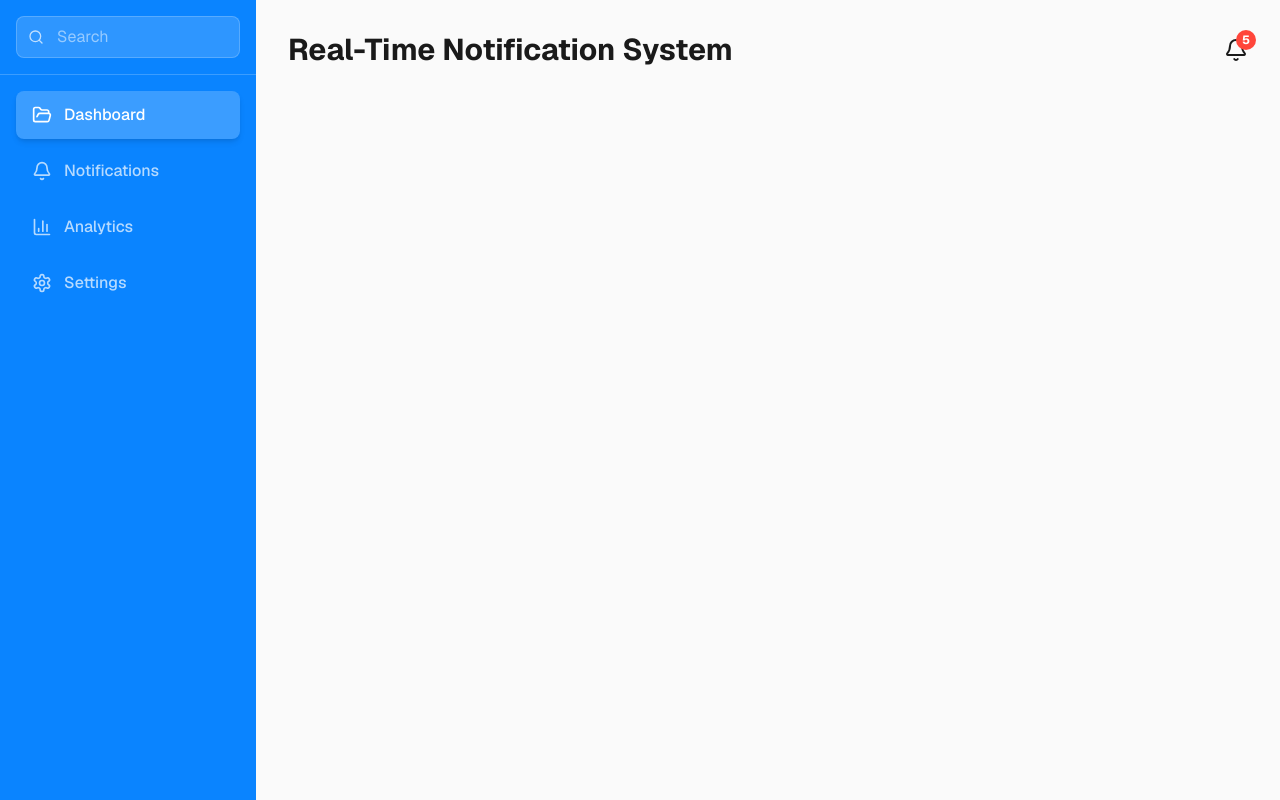
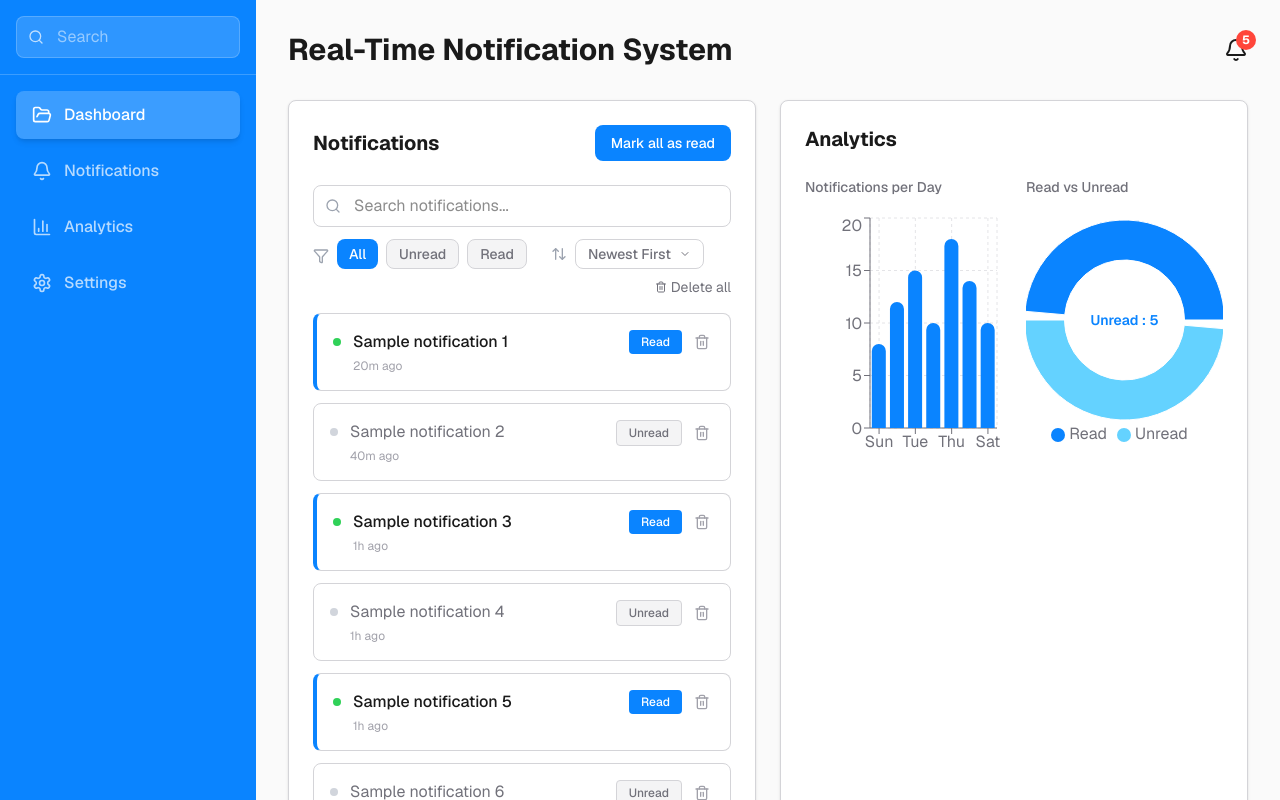
Before and after one commit to mohankapakayala/real-time-notifications-system, a Next.js app: page / in a window 1280 px wide. Both pictures are taken after a click on the button "Dashboard". Shown: the top 800 px of the page. Built offline with nearby package versions, Linux system fonts and the light colour scheme.

Commit message:
Moved inline styles to external styles

```diff
--- /dev/null
+++ b/app/components.css
@@ -0,0 +1,126 @@
+/* Component-specific utility classes */
+
+/* Colors */
+.text-primary {
+  color: var(--foreground);
+}
+
+.text-secondary {
+  color: #71717a;
+}
+
+.text-muted {
+  color: #a1a1aa;
+}
+
+.text-icon {
+  color: #9ca3af;
+}
+
+.bg-primary {
+  background-color: var(--primary);
+}
+
+.bg-background {
+  background-color: var(--background);
+}
+
+.bg-error {
+  background-color: var(--error);
+}
+
+.bg-success {
+  background-color: var(--success);
+}
+
+.bg-white {
+  background-color: var(--surface);
+}
+
+/* Borders */
+.border-default {
+  border-color: var(--border);
+}
+
+.border-sidebar {
+  border-color: rgba(255, 255, 255, 0.2);
+}
+
+/* Sidebar specific */
+.sidebar-bg {
+  background-color: var(--primary);
+}
+
+.sidebar-search-bg {
+  background-color: rgba(255, 255, 255, 0.15);
+}
+
+.sidebar-search-border {
+  border-color: rgba(255, 255, 255, 0.2);
+}
+
+.sidebar-menu-active {
+  background-color: rgba(255, 255, 255, 0.2);
+}
+
+/* Notification badge */
+.notification-badge {
+  background-color: var(--error);
+}
+
+.notification-badge-dot {
+  background-color: var(--success);
+}
+
+/* Notification item states */
+.notification-unread-border {
+  border-left-color: var(--primary);
+}
+
+/* Button states */
+.btn-primary {
+  background-color: var(--primary);
+  color: white;
+}
+
+.btn-secondary {
+  background-color: #f4f4f5;
+  color: #71717a;
+  border: 1px solid var(--border);
+}
+
+.btn-secondary:hover {
+  opacity: 0.8;
+}
+
+/* Input focus state */
+.input-focus {
+  border-color: var(--primary);
+}
+
+/* Chart colors */
+.chart-primary {
+  fill: var(--primary);
+}
+
+/* Pagination */
+.pagination-disabled {
+  background-color: #f4f4f5;
+  color: #a1a1aa;
+}
+
+.pagination-active {
+  background-color: var(--primary);
+  color: white;
+}
+
+.pagination-inactive {
+  background-color: var(--surface);
+  color: #71717a;
+  border: 1px solid var(--border);
+}
+
+/* Hover states */
+.hover\:text-error:hover {
+  color: var(--error);
+}
--- a/app/globals.css
+++ b/app/globals.css
@@ -1,4 +1,5 @@
 @import "tailwindcss";
+@import "./components.css";
 
 :root {
   --background: #fafafa;
--- a/app/page.tsx
+++ b/app/page.tsx
@@ -14,7 +14,8 @@ import NotificationDropdown from "@/components/NotificationDropdown";
 import BellIcon from "@/components/BellIcon";
 import { Menu } from "lucide-react";
 import Card from "@/components/Card";
-import { APP_TITLE, COLORS } from "@/constants";
+import { APP_TITLE } from "@/constants";
+import "@/app/components.css";
 
 const NotificationList = lazy(() => import("@/components/NotificationList"));
 const Analytics = lazy(() => import("@/components/Analytics"));
@@ -93,10 +94,7 @@ export default function Home() {
   }, [addNotification]);
 
   return (
-    <div
-      className="flex min-h-screen overflow-hidden"
-      style={{ backgroundColor: COLORS.BACKGROUND }}
-    >
+    <div className="flex min-h-screen overflow-hidden bg-background">
       {/* Sidebar */}
       <Sidebar
         activePage={activePage}
@@ -115,18 +113,14 @@ export default function Home() {
               {/* Mobile menu button */}
               <button
                 onClick={toggleMobileMenu}
-                className="lg:hidden p-2 rounded-xl shadow-md"
-                style={{ backgroundColor: COLORS.PRIMARY }}
+                className="lg:hidden p-2 rounded-xl shadow-md bg-primary"
                 aria-label="Toggle menu"
               >
                 <Menu className="w-6 h-6 text-white" />
               </button>
 
               {/* Title — same on mobile */}
-              <h1
-                className="text-xl sm:text-2xl lg:text-3xl font-bold truncate flex-1"
-                style={{ color: COLORS.TEXT_PRIMARY }}
-              >
+              <h1 className="text-xl sm:text-2xl lg:text-3xl font-bold truncate flex-1 text-primary">
                 {APP_TITLE}
               </h1>
 
@@ -164,6 +158,20 @@ export default function Home() {
           <Suspense fallback={<LoadingFallback />}>
             {activePage === "notifications" && <NotificationList />}
             {activePage === "analytics" && <Analytics />}
+            {activePage === "dashboard" && (
+              <div className="grid grid-cols-1 lg:grid-cols-2 gap-6">
+                <NotificationList />
+                <Analytics />
+              </div>
+            )}
+            {activePage === "settings" && (
+              <Card>
+                <h2 className="text-xl font-bold mb-4 text-primary">
+                  Settings
+                </h2>
+                <p className="text-secondary">Settings page coming soon...</p>
+              </Card>
+            )}
           </Suspense>
         </div>
       </main>
--- a/components/Analytics.tsx
+++ b/components/Analytics.tsx
@@ -13,6 +13,7 @@ import {
   Pie,
   Cell,
   Legend,
+  Label,
 } from "recharts";
 import Card from "./Card";
 import { useNotifications } from "@/contexts/NotificationContext";
@@ -22,6 +23,7 @@ import {
   MOCK_DAILY_NOTIFICATION_COUNTS,
   TOOLTIP_STYLE,
 } from "@/constants";
+import "@/app/components.css";
 
 function Analytics() {
   const { notifications } = useNotifications();
@@ -57,33 +59,39 @@ function Analytics() {
   }, [notifications]);
 
   // Calculate read vs unread
-  const pieData = useMemo(() => {
-    const readCount = notifications.filter((n) => n.read).length;
-    const unreadCount = notifications.filter((n) => !n.read).length;
+  const { pieData, readCount, unreadCount } = useMemo(() => {
+    const read = notifications.filter((n) => n.read).length;
+    const unread = notifications.filter((n) => !n.read).length;
     const total = notifications.length;
 
     if (total === 0) {
-      return [
-        { name: "Read", value: 0 },
-        { name: "Unread", value: 0 },
-      ];
+      return {
+        pieData: [
+          { name: "Read", value: 0 },
+          { name: "Unread", value: 0 },
+        ],
+        readCount: 0,
+        unreadCount: 0,
+      };
     }
 
-    return [
-      { name: "Read", value: Math.round((readCount / total) * 100) },
-      { name: "Unread", value: Math.round((unreadCount / total) * 100) },
-    ];
+    return {
+      pieData: [
+        { name: "Read", value: Math.round((read / total) * 100) },
+        { name: "Unread", value: Math.round((unread / total) * 100) },
+      ],
+      readCount: read,
+      unreadCount: unread,
+    };
   }, [notifications]);
 
   return (
     <Card>
-      <h2 className="text-xl font-bold mb-6" style={{ color: "#1A1A1A" }}>
-        Analytics
-      </h2>
+      <h2 className="text-xl font-bold mb-6 text-primary">Analytics</h2>
       <div className="grid grid-cols-1 lg:grid-cols-2 gap-6 min-h-[300px]">
         {/* Bar Chart */}
         <div>
-          <h3 className="text-sm font-medium mb-4" style={{ color: "#71717A" }}>
+          <h3 className="text-sm font-medium mb-4 text-secondary">
             Notifications per Day
           </h3>
           <ResponsiveContainer width="100%" height={250}>
@@ -99,7 +107,7 @@ function Analytics() {
 
         {/* Donut Chart */}
         <div>
-          <h3 className="text-sm font-medium mb-4" style={{ color: "#71717A" }}>
+          <h3 className="text-sm font-medium mb-4 text-secondary">
             Read vs Unread
           </h3>
           <ResponsiveContainer width="100%" height={250}>
@@ -119,13 +127,28 @@ function Analytics() {
                     fill={CHART_COLORS[index % CHART_COLORS.length]}
                   />
                 ))}
+                <Label
+                  value={`Unread : ${unreadCount}`}
+                  position="center"
+                  style={{
+                    fontSize: "14px",
+                    fontWeight: "600",
+                    fill: "#0A84FF",
+                  }}
+                />
               </Pie>
-              <Tooltip contentStyle={TOOLTIP_STYLE} />
+              <Tooltip
+                contentStyle={TOOLTIP_STYLE}
+                formatter={(value: number, name: string) => [
+                  `${value}% (${name === "Read" ? readCount : unreadCount})`,
+                  name,
+                ]}
+              />
               <Legend
                 verticalAlign="bottom"
                 height={36}
                 formatter={(value) => (
-                  <span style={{ color: "#71717A" }}>{value}</span>
+                  <span className="text-secondary">{value}</span>
                 )}
               />
             </PieChart>
--- a/components/Card.tsx
+++ b/components/Card.tsx
@@ -1,11 +1,11 @@
 import { memo } from "react";
 import { CardProps } from "@/types";
+import "@/app/components.css";
 
 const Card = memo(function Card({ children, className = "" }: CardProps) {
   return (
     <div
-      className={`bg-white rounded-lg shadow-sm border p-6 ${className}`}
-      style={{ borderColor: "#D4D4D8" }}
+      className={`bg-white rounded-lg shadow-sm border p-6 border-default ${className}`}
     >
       {children}
     </div>
--- a/components/NotificationList.tsx
+++ b/components/NotificationList.tsx
@@ -24,6 +24,7 @@ import { ITEMS_PER_PAGE } from "@/constants";
 import { formatTime, sortNotifications, paginate } from "@/utils";
 import { useDebounce } from "@/hooks/useDebounce";
 import { useClickOutside } from "@/hooks/useClickOutside";
+import "@/app/components.css";
 
 function NotificationList({ initialFilter }: NotificationListProps) {
   const {
@@ -116,14 +117,11 @@ function NotificationList({ initialFilter }: NotificationListProps) {
   return (
     <Card>
       <div className="flex justify-between items-center mb-6">
-        <h2 className="text-xl font-bold" style={{ color: "#1A1A1A" }}>
-          Notifications
-        </h2>
+        <h2 className="text-xl font-bold text-primary">Notifications</h2>
         {notifications.length > 0 && (
           <button
             onClick={markAllAsRead}
-            className="px-4 py-2 text-white rounded-lg transition-colors text-sm font-medium hover:opacity-90 cursor-pointer"
-            style={{ backgroundColor: "#0A84FF" }}
+            className="px-4 py-2 text-white rounded-lg transition-colors text-sm font-medium hover:opacity-90 cursor-pointer btn-primary"
           >
             Mark all as read
           </button>
@@ -134,40 +132,27 @@ function NotificationList({ initialFilter }: NotificationListProps) {
       {notifications.length > 0 && (
         <div className="mb-4 space-y-3">
           <div className="relative">
-            <Search
-              className="absolute left-3 top-1/2 transform -translate-y-1/2 w-4 h-4"
-              style={{ color: "#9CA3AF" }}
-            />
+            <Search className="absolute left-3 top-1/2 transform -translate-y-1/2 w-4 h-4 text-icon" />
             <input
               type="text"
               placeholder="Search notifications..."
               value={searchQuery}
               onChange={(e) => setSearchQuery(e.target.value)}
-              className="w-full pl-10 pr-4 py-2 border rounded-lg focus:outline-none focus:ring-2"
-              style={{ borderColor: "#D4D4D8", backgroundColor: "#FFFFFF" }}
-              onFocus={(e) => (e.target.style.borderColor = "#0A84FF")}
-              onBlur={(e) => (e.target.style.borderColor = "#D4D4D8")}
+              className="w-full pl-10 pr-4 py-2 border rounded-lg focus:outline-none focus:ring-2 border-default bg-white focus:input-focus"
             />
           </div>
           <div className="flex gap-2 items-center flex-wrap">
-            <Filter className="w-4 h-4 mt-1" style={{ color: "#9CA3AF" }} />
+            <Filter className="w-4 h-4 mt-1 text-icon" />
             <div className="flex gap-2">
               {(["all", "unread", "read"] as FilterType[]).map((filterType) => (
                 <button
                   key={filterType}
                   onClick={() => setFilter(filterType)}
                   className={`px-3 py-1 rounded-lg text-sm font-medium transition-colors cursor-pointer ${
-                    filter === filterType ? "text-white" : "hover:opacity-80"
+                    filter === filterType
+                      ? "text-white btn-primary"
+                      : "btn-secondary hover:opacity-80"
                   }`}
-                  style={
-                    filter === filterType
-                      ? { backgroundColor: "#0A84FF" }
-                      : {
-                          backgroundColor: "#F4F4F5",
-                          color: "#71717A",
-                          border: "1px solid #D4D4D8",
-                        }
-                  }
                 >
                   {filterType.charAt(0).toUpperCase() + filterType.slice(1)}
                 </button>
@@ -177,15 +162,10 @@ function NotificationList({ initialFilter }: NotificationListProps) {
               className="flex items-center gap-2 ml-4 relative"
               ref={sortDropdownRef}
             >
-              <ArrowUpDown className="w-4 h-4" style={{ color: "#9CA3AF" }} />
+              <ArrowUpDown className="w-4 h-4 text-icon" />
               <button
                 onClick={() => setShowSortDropdown(!showSortDropdown)}
-                className="px-3 py-1 rounded-lg text-sm font-medium transition-colors cursor-pointer border flex items-center gap-2 hover:opacity-80"
-                style={{
-                  backgroundColor: "#FFFFFF",
-                  color: "#71717A",
-                  borderColor: "#D4D4D8",
-                }}
+                className="px-3 py-1 rounded-lg text-sm font-medium transition-colors cursor-pointer border flex items-center gap-2 hover:opacity-80 bg-white text-secondary border-default"
               >
                 <span>
                   {sortBy === "newest"
@@ -201,10 +181,7 @@ function NotificationList({ initialFilter }: NotificationListProps) {
                 />
               </button>
               {showSortDropdown && (
-                <div
-                  className="absolute top-full left-0 mt-1 bg-white rounded-lg shadow-lg border z-50 min-w-[160px]"
-                  style={{ borderColor: "#D4D4D8" }}
-                >
+                <div className="absolute top-full left-0 mt-1 bg-white rounded-lg shadow-lg border z-50 min-w-[160px] border-default">
                   {(["newest", "oldest", "unread-first"] as SortType[]).map(
                     (sortOption) => (
                       <button
@@ -214,11 +191,10 @@ function NotificationList({ initialFilter }: NotificationListProps) {
                           setShowSortDropdown(false);
                         }}
                         className={`w-full text-left px-4 py-2 text-sm font-medium transition-colors cursor-pointer first:rounded-t-lg last:rounded-b-lg hover:bg-gray-50 ${
-                          sortBy === sortOption ? "bg-blue-50" : ""
+                          sortBy === sortOption
+                            ? "bg-blue-50 text-primary"
+                            : "text-secondary"
                         }`}
-                        style={{
-                          color: sortBy === sortOption ? "#0A84FF" : "#71717A",
-                        }}
                       >
                         {sortOption === "newest"
                           ? "Newest First"
@@ -234,10 +210,7 @@ function NotificationList({ initialFilter }: NotificationListProps) {
             {notifications.length > 0 && (
               <button
                 onClick={deleteAllNotifications}
-                className="text-sm transition-colors flex items-center gap-1 cursor-pointer hover:opacity-80 ml-auto"
-                style={{ color: "#71717A" }}
-                onMouseEnter={(e) => (e.currentTarget.style.color = "#FF453A")}
-                onMouseLeave={(e) => (e.currentTarget.style.color = "#71717A")}
+                className="text-sm transition-colors flex items-center gap-1 cursor-pointer hover:opacity-80 ml-auto text-secondary hover:text-error"
               >
                 <Trash2 className="w-3 h-3" />
                 Delete all
@@ -248,13 +221,13 @@ function NotificationList({ initialFilter }: NotificationListProps) {
       )}
 
       {notifications.length === 0 ? (
-        <div className="text-center py-12" style={{ color: "#71717A" }}>
+        <div className="text-center py-12 text-secondary">
           <p>No notifications yet</p>
         </div>
       ) : (
         <>
           {filteredNotifications.length === 0 && debouncedSearchQuery.trim() ? (
-            <div className="text-center py-8" style={{ color: "#71717A" }}>
+            <div className="text-center py-8 text-secondary">
               <p>No notifications match your search</p>
             </div>
           ) : (
@@ -269,41 +242,28 @@ function NotificationList({ initialFilter }: NotificationListProps) {
                         notification.read
                       )
                     }
-                    className={`flex items-start gap-3 p-4 rounded-lg cursor-pointer transition-all duration-200 border ${
+                    className={`flex items-start gap-3 p-4 rounded-lg cursor-pointer transition-all duration-200 border bg-white hover:opacity-90 ${
                       notification.read
-                        ? "hover:opacity-90"
-                        : "border-l-4 hover:opacity-90"
+                        ? "border-default"
+                        : "border-default notification-unread-border border-l-4"
                     }`}
-                    style={
-                      notification.read
-                        ? { backgroundColor: "#FFFFFF", borderColor: "#D4D4D8" }
-                        : {
-                            backgroundColor: "#FFFFFF",
-                            borderTopColor: "#D4D4D8",
-                            borderRightColor: "#D4D4D8",
-                            borderBottomColor: "#D4D4D8",
-                            borderLeftColor: "#0A84FF",
-                          }
-                    }
                   >
                     <div
-                      className="w-2 h-2 rounded-full mt-2 flex-shrink-0"
-                      style={{
-                        backgroundColor: notification.read
-                          ? "#D4D4D8"
-                          : "#30D158",
-                      }}
+                      className={`w-2 h-2 rounded-full mt-2 flex-shrink-0 ${
+                        notification.read ? "bg-gray-300" : "notification-badge-dot"
+                      }`}
                     />
                     <div className="flex-1 min-w-0">
                       <p
-                        className={notification.read ? "" : "font-medium"}
-                        style={{
-                          color: notification.read ? "#71717A" : "#1A1A1A",
-                        }}
+                        className={
+                          notification.read
+                            ? "text-secondary"
+                            : "font-medium text-primary"
+                        }
                       >
                         {notification.message}
                       </p>
-                      <p className="text-xs mt-1" style={{ color: "#A1A1AA" }}>
+                      <p className="text-xs mt-1 text-muted">
                         {formatTime(notification.timestamp)}
                       </p>
                     </div>
@@ -317,16 +277,11 @@ function NotificationList({ initialFilter }: NotificationListProps) {
                             markAsRead(notification.id);
                           }
                         }}
-                        className="px-3 py-1 rounded text-xs font-medium transition-colors cursor-pointer hover:opacity-90"
-                        style={
+                        className={`px-3 py-1 rounded text-xs font-medium transition-colors cursor-pointer hover:opacity-90 ${
                           notification.read
-                            ? {
-                                backgroundColor: "#F4F4F5",
-                                color: "#71717A",
-                                border: "1px solid #D4D4D8",
-                              }
-                            : { backgroundColor: "#0A84FF", color: "#FFFFFF" }
-                        }
+                            ? "btn-secondary"
+                            : "btn-primary text-white"
+                        }`}
                         aria-label={
                           notification.read ? "Mark as unread" : "Mark as read"
                         }
@@ -338,14 +293,7 @@ function NotificationList({ initialFilter }: NotificationListProps) {
                           e.stopPropagation();
                           deleteNotification(notification.id);
                         }}
-                        className="transition-colors p-1 cursor-pointer hover:opacity-80"
-                        style={{ color: "#A1A1AA" }}
-                        onMouseEnter={(e) =>
-                          (e.currentTarget.style.color = "#FF453A")
-                        }
-                        onMouseLeave={(e) =>
-                          (e.currentTarget.style.color = "#A1A1AA")
-                        }
+                        className="transition-colors p-1 cursor-pointer hover:opacity-80 text-muted hover:text-error"
                         aria-label="Delete notification"
                       >
                         <Trash2 className="w-4 h-4" />
@@ -357,20 +305,15 @@ function NotificationList({ initialFilter }: NotificationListProps) {
 
               {/* Pagination Controls */}
               {totalPages > 1 && (
-                <div
-                  className="flex items-center justify-center gap-2 mt-6 pt-4 border-t"
-                  style={{ borderColor: "#D4D4D8" }}
-                >
+                <div className="flex items-center justify-center gap-2 mt-6 pt-4 border-t border-default">
                   <button
                     onClick={() => goToPage(currentPage - 1)}
                     disabled={currentPage === 1}
-                    className="p-2 rounded-lg transition-colors cursor-pointer disabled:opacity-50 disabled:cursor-not-allowed"
-                    style={{
-                      backgroundColor:
-                        currentPage === 1 ? "#F4F4F5" : "#FFFFFF",
-                      border: "1px solid #D4D4D8",
-                      color: currentPage === 1 ? "#A1A1AA" : "#1A1A1A",
-                    }}
+                    className={`p-2 rounded-lg transition-colors cursor-pointer disabled:opacity-50 disabled:cursor-not-allowed border border-default ${
+                      currentPage === 1
+                        ? "pagination-disabled"
+                        : "bg-white text-primary"
+                    }`}
                     aria-label="Previous page"
                   >
                     <ChevronLeft className="w-4 h-4" />
@@ -389,19 +332,11 @@ function NotificationList({ initialFilter }: NotificationListProps) {
                             <button
                               key={page}
                               onClick={() => goToPage(page)}
-                              className="px-3 py-1 rounded-lg text-sm font-medium transition-colors cursor-pointer"
-                              style={
+                              className={`px-3 py-1 rounded-lg text-sm font-medium transition-colors cursor-pointer ${
                                 currentPage === page
-                                  ? {
-                                      backgroundColor: "#0A84FF",
-                                      color: "#FFFFFF",
-                                    }
-                                  : {
-                                      backgroundColor: "#FFFFFF",
-                                      color: "#71717A",
-                                      border: "1px solid #D4D4D8",
-                                    }
-                              }
+                                  ? "pagination-active"
+                                  : "pagination-inactive"
+                              }`}
                             >
                               {page}
                             </button>
@@ -411,11 +346,7 @@ function NotificationList({ initialFilter }: NotificationListProps) {
                           page === currentPage + 2
                         ) {
                           return (
-                            <span
-                              key={page}
-                              className="px-2 text-sm"
-                              style={{ color: "#A1A1AA" }}
-                            >
+                            <span key={page} className="px-2 text-sm text-muted">
                               ...
                             </span>
                           );
@@ -428,19 +359,17 @@ function NotificationList({ initialFilter }: NotificationListProps) {
                   <button
                     onClick={() => goToPage(currentPage + 1)}
                     disabled={currentPage === totalPages}
-                    className="p-2 rounded-lg transition-colors cursor-pointer disabled:opacity-50 disabled:cursor-not-allowed"
-                    style={{
-                      backgroundColor:
-                        currentPage === totalPages ? "#F4F4F5" : "#FFFFFF",
-                      border: "1px solid #D4D4D8",
-                      color: currentPage === totalPages ? "#A1A1AA" : "#1A1A1A",
-                    }}
+                    className={`p-2 rounded-lg transition-colors cursor-pointer disabled:opacity-50 disabled:cursor-not-allowed border border-default ${
+                      currentPage === totalPages
+                        ? "pagination-disabled"
+                        : "bg-white text-primary"
+                    }`}
                     aria-label="Next page"
                   >
                     <ChevronRight className="w-4 h-4" />
                   </button>
 
-                  <span className="text-sm ml-4" style={{ color: "#71717A" }}>
+                  <span className="text-sm ml-4 text-secondary">
                     Showing {startIndex + 1}-
                     {Math.min(endIndex, filteredNotifications.length)} of{" "}
                     {filteredNotifications.length}
```
Also changed, not shown: components/BellIcon.tsx (+4 -4 lines), components/NotificationDropdown.tsx (+15 -38 lines), components/Sidebar.tsx (+6 -22 lines).
